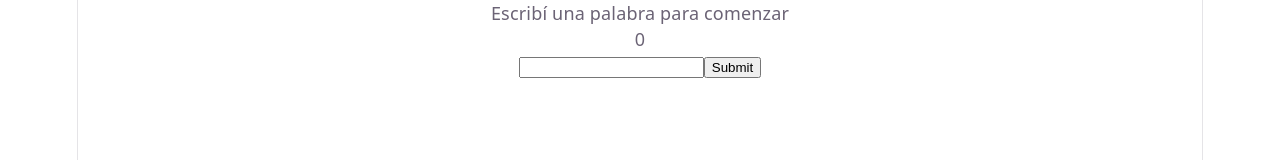
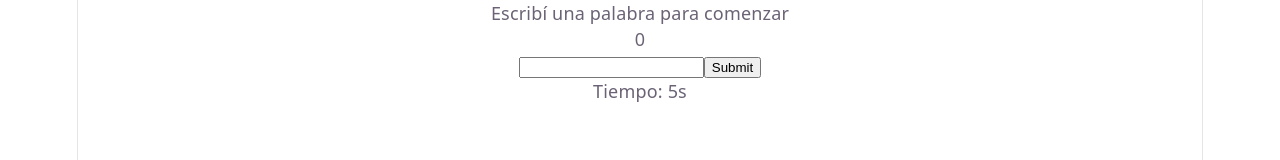
Before and after one commit to scargnelutti/unq-ui-santino-cargnelutti-trabajo-final, a React (Vite) app: page / in a window 1280 px wide. Shown: the top 160 px of the page. Built offline with nearby package versions, Linux system fonts and the light colour scheme.

Commit message:
primera implementacion del timer

```diff
--- a/src/App.jsx
+++ b/src/App.jsx
@@ -1,62 +1,74 @@
 import './App.css'
-import {useRef, useState} from "react";
+import {useEffect, useRef, useState} from "react";
 import {validate} from "./service/word-api-service.jsx";
 
 function App() {
   const [input, setInput] = useState('');
   const [gameOver, setGameOver] = useState(false);
   const [currentWord, setCurrentWord] = useState('');
-  const timerRef = useRef(null);
   const [isWrongWord, setIsWrongWord] = useState(false);
   const [points, setPoints] = useState(0);
   const [usedWords, setUsedWords] = useState([]);
   const [isWordRepeated, setIsWordRepeated] = useState(false);
 
+  const [timeLeft, setTimeLeft] = useState(5);
+  const [isTimerActive, setIsTimerActive] = useState(false);
+  const [resetTrigger, setResetTrigger] = useState(0);
+  const intervalRef = useRef(null);
+
+  useEffect(() => {
+    if (!isTimerActive || gameOver) return;
+
+    setTimeLeft(5);
+    intervalRef.current = setInterval(() => {
+      setTimeLeft((prevTime) => {
+        if (prevTime <= 1) {
+          clearInterval(intervalRef.current);
+          setGameOver(true);
+          setIsTimerActive(false);
+          return 0;
+        }
+        return prevTime - 1;
+      });
+    }, 1000);
+
+    return () => clearInterval(intervalRef.current);
+  }, [isTimerActive, gameOver, resetTrigger]);
+
+  const resetTimer = () => {
+    setResetTrigger((prev) => prev + 1);
+  };
+
   const handleSubmit = (e) => {
     e.preventDefault();
 
+    if (gameOver || !input.trim()) {
+      return;
+    }
     if (usedWords.includes(input)) {
-      console.log("INCLUYE?", input);
       setIsWordRepeated(true);
       return;
     }
 
-    // timerRef.current = setTimeout(() => {
-    //   console.log("Esperando")
-    // }, 2000)
     validate(input).then((response) => {
       const { exists } = response.data
       if (exists) {
-        console.log("Bien");
         setUsedWords((prevState) => [...prevState, input]);
         setCurrentWord(input);
         setInput(input.at(-1));
         setIsWrongWord(false);
         setPoints(points + 1);
         setIsWordRepeated(false);
+
+        resetTimer();
       } else {
         setIsWrongWord(true);
-        console.log("Mal");
       }
-      // quizá debería evitar enviar nada a la API
     }).catch((err) => {
       console.log(err.response);
     }).finally(() => {
     })
   }
-
-  // const handleChange = (e) => {
-  //   if (currentWord === '') {
-  //     setInput(e.target.value);
-  //     return;
-  //   }
-  //
-  //   if (input.startsWith(currentWord.at(-1))) {
-  //     setInput(e.target.value);
-  //   } else {
-  //     setInput(currentWord.at(-1))
-  //   }
-  // }
 
   const handleChange = (e) => {
     const currentInput = e.target.value;
@@ -69,7 +81,12 @@ function App() {
     }
   };
 
-  // const [timer, { startCountdown}] = useCountdown({countStart, intervalMs: 1000});
+  const handleFocus = () => {
+    if (!isTimerActive && !gameOver) {
+      setIsTimerActive(true);
+    }
+  };
+
   return (
     <div className="container">
       <div className="playing">
@@ -81,19 +98,38 @@ function App() {
             )}
           <p>{points}</p>
         </div>
-        <div className="inputForm">
-          <form onSubmit={handleSubmit}>
-            <input id="textInput" type="text" value={input} onChange={handleChange} />
-            <button type="submit">Submit</button>
-          </form>
-        </div>
+
+        {gameOver ? (
+            <div className="game-over">
+              <p>Fin</p>
+            </div>
+        ) : (
+            <div className="inputForm">
+              <form onSubmit={handleSubmit}>
+                <input
+                    id="textInput"
+                    type="text"
+                    value={input}
+                    onChange={handleChange}
+                    onFocus={handleFocus}
+                    autoComplete="off"
+                />
+                <button type="submit">Submit</button>
+              </form>
+            </div>
+        )}
         <div className="feedback">
           {isWrongWord && (<p>No es una palabra válida</p>)}
           {isWordRepeated && (<p>La palabra ya fue usada</p>)}
+        </div>
+        <div className="timer">
+          <p>
+            Tiempo: {timeLeft}s
+          </p>
         </div>
       </div>
     </div>
   )
 }
 
-export default App
+export default App;
```
